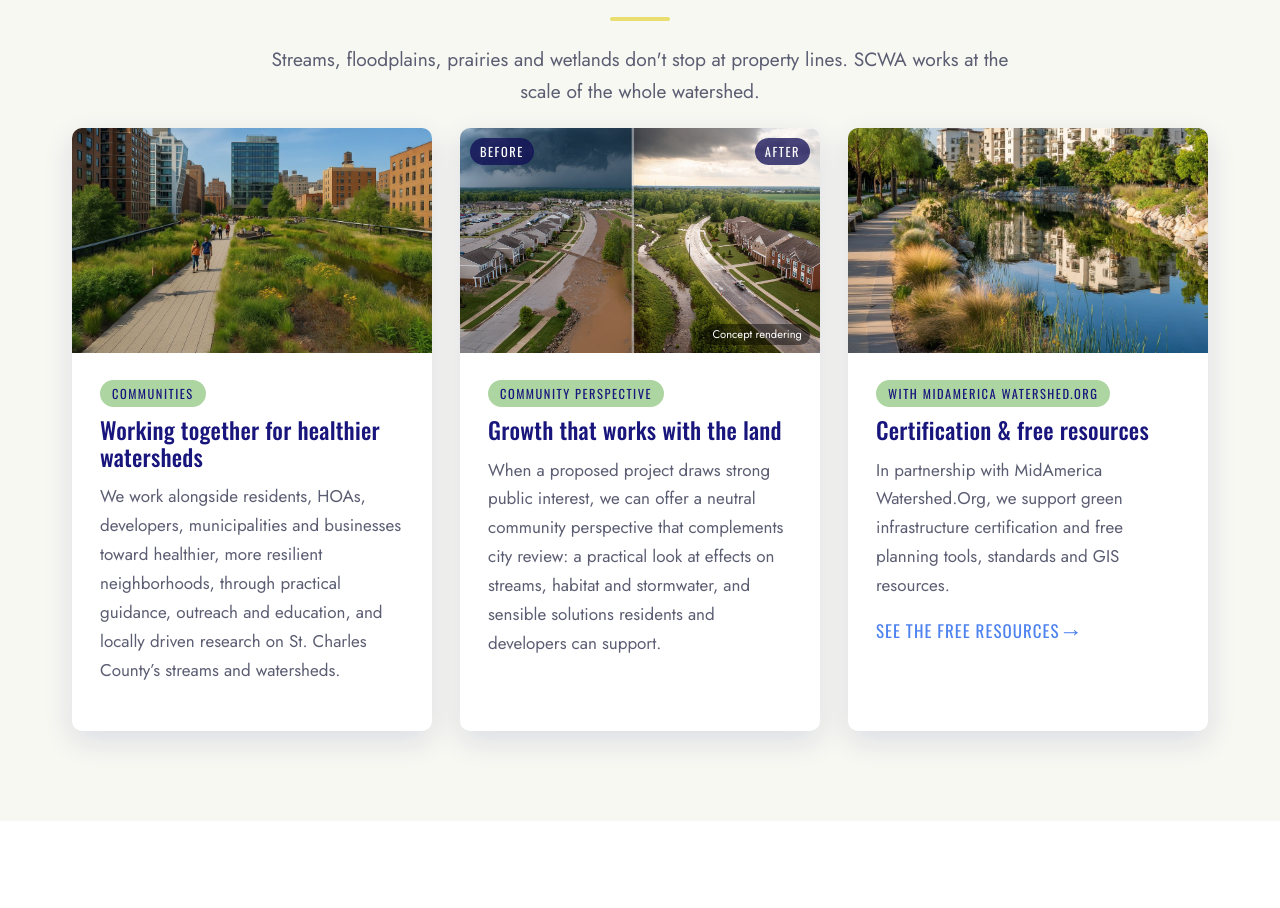
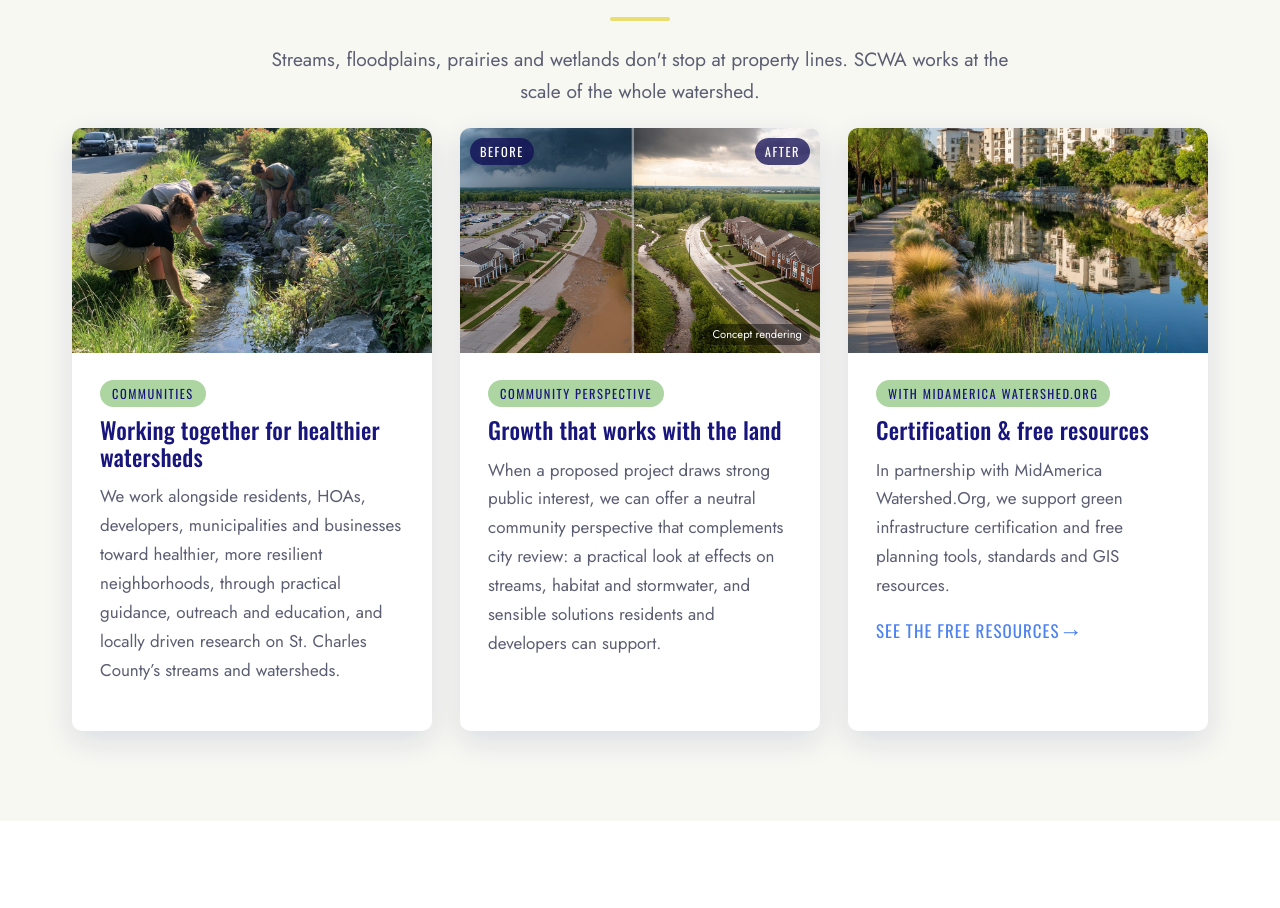
Before and after one commit to JBergeron001/scwa-Real-website, a plain HTML site: page index.html in a window 1280 px wide. Shown: the part 2340-3248 px from the top of the page. Drawn offline with Linux system fonts and the light colour scheme.

Commit message:
Home: new image on Working together card
Co-Authored-By: Claude Opus 5.5 <noreply@anthropic.com>
Claude-Session: https://claude.ai/code/session_01Rc7a4t6FZgQJZg4iBxaFAt

```diff
--- a/index.html
+++ b/index.html
@@ -67,7 +67,7 @@
   <div class="center reveal"><span class="eyebrow">What we're working on</span><h2>Watershed-scale thinking for a growing county</h2><div class="bar"></div>
   <p class="lead">Streams, floodplains, prairies and wetlands don't stop at property lines. SCWA works at the scale of the whole watershed.</p></div>
   <div class="grid grid-3" style="margin-top:20px">
-    <div class="card reveal"><div class="img"><img src="images/work-municipal.jpg" alt="Greenway corridor with native landscape"></div><div class="card-body"><span class="tag">Communities</span><h3>Working together for healthier watersheds</h3><p>We work alongside residents, HOAs, developers, municipalities and businesses toward healthier, more resilient neighborhoods, through practical guidance, outreach and education, and locally driven research on St. Charles County&rsquo;s streams and watersheds.</p></div></div>
+    <div class="card reveal"><div class="img"><img src="images/working-together-creek.jpg" alt="Volunteers checking a small rocky creek lined with native plants beside a neighborhood street" style="object-position:center 55%"></div><div class="card-body"><span class="tag">Communities</span><h3>Working together for healthier watersheds</h3><p>We work alongside residents, HOAs, developers, municipalities and businesses toward healthier, more resilient neighborhoods, through practical guidance, outreach and education, and locally driven research on St. Charles County&rsquo;s streams and watersheds.</p></div></div>
     <div class="card reveal d1"><div class="img ba"><img src="images/growth-before-after.jpg" alt="Concept rendering: the same neighborhood and creek before, with storm runoff flooding streets and eroding the creek, and after, with trees, planted creek buffers and clear water"><span class="ba-label ba-before">Before</span><span class="ba-label ba-after">After</span><span class="ba-note">Concept rendering</span></div><div class="card-body"><span class="tag">Community perspective</span><h3>Growth that works with the land</h3><p>When a proposed project draws strong public interest, we can offer a neutral community perspective that complements city review: a practical look at effects on streams, habitat and stormwater, and sensible solutions residents and developers can support.</p></div></div>
     <a class="card reveal d2" href="resources.html"><div class="img"><img src="images/work-resources.jpg" alt="Retention pond with native plantings"></div><div class="card-body"><span class="tag">With MidAmerica Watershed.Org</span><h3>Certification &amp; free resources</h3><p>In partnership with MidAmerica Watershed.Org, we support green infrastructure certification and free planning tools, standards and GIS resources.</p><span class="more">See the free resources &rarr;</span></div></a>
   </div>
```
Also changed, not shown: images/working-together-creek.jpg (added).
